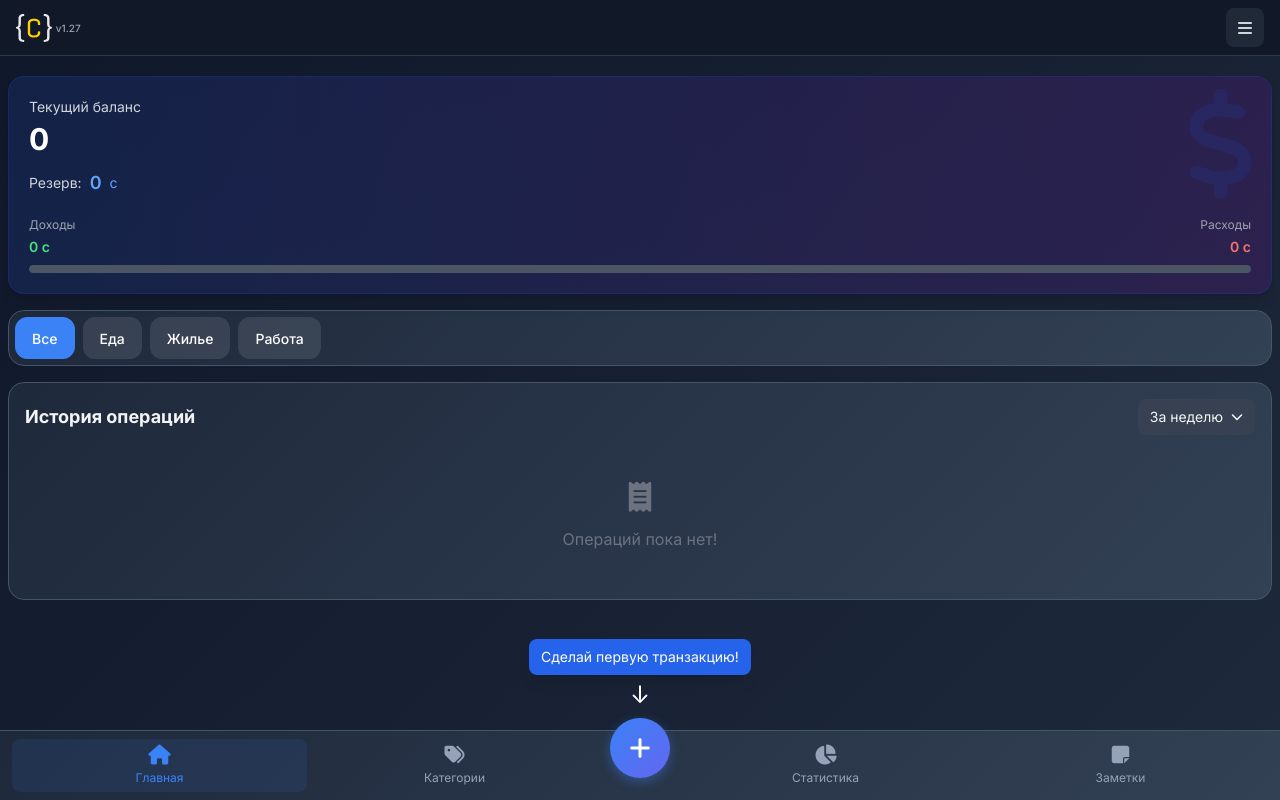
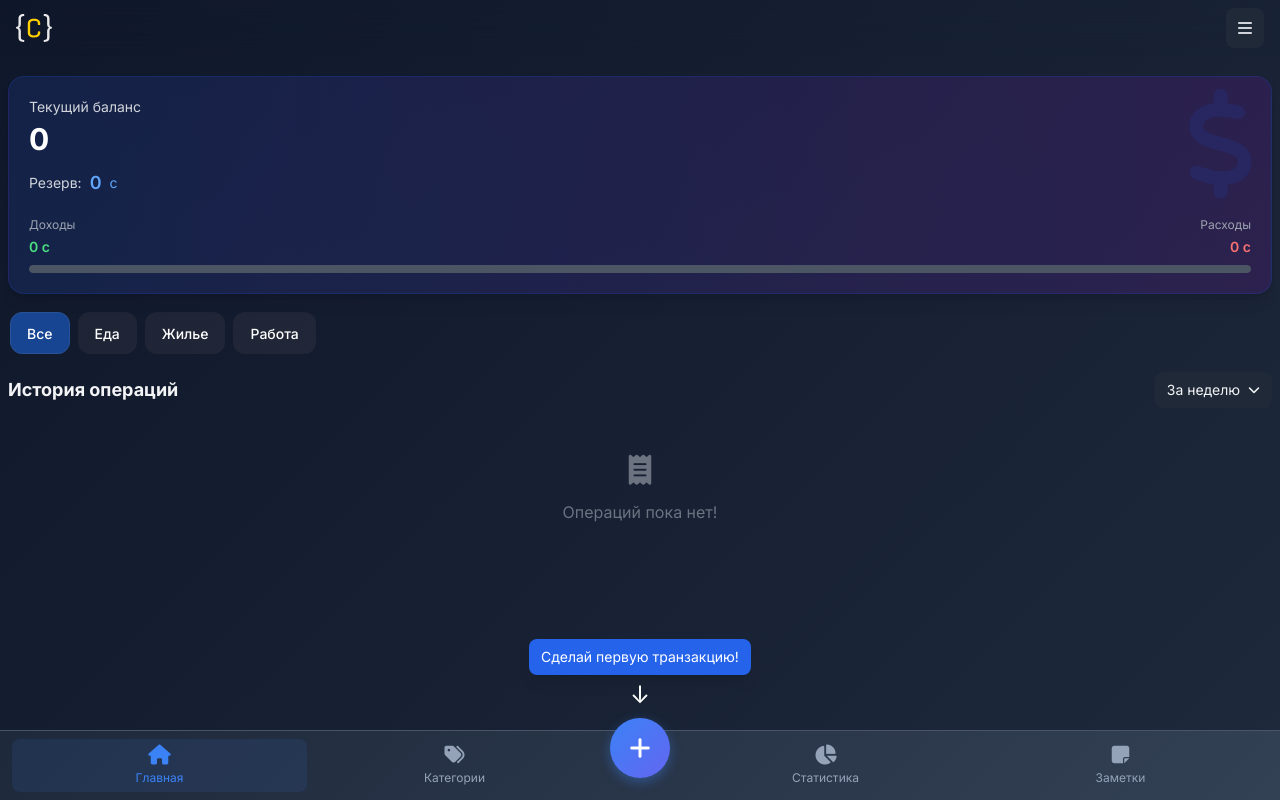
Before and after one commit to codifuse/wallet, a Django app: page / in a window 1280 px wide. Run offline with Django 5.2, Linux system fonts and the light colour scheme; the visitor is signed in with stand-in values (Sample User, id 1); data comes from the database, SQL or seed files in the repository; data that the repository does not hold is empty; some libraries are stand-ins or nearby versions.

Commit message:
updated design

```diff
--- a/main/static/main/app.js
+++ b/main/static/main/app.js
@@ -402,24 +402,26 @@ window.addTransactionToList = function(transaction, animate = true, append = fal
     }
 
    const html = `
-        <div class="transaction-item bg-gray-800 rounded-lg p-3 flex justify-between items-center ${animate ? 'animate-fadeIn' : ''}"
+    <div class="transaction-item flex justify-between items-center p-3 bg-gray-800/40 rounded-xl border border-gray-700/30 ${animate ? 'animate-fadeIn' : ''}"
          data-category-id="${transaction.category_id || transaction.categoryId || 'unknown'}"
          data-transaction-id="${transaction.id || ''}">
-            <div class="flex items-center space-x-3">
-                <div class="w-10 h-10 rounded-full flex items-center justify-center"
+        <div class="flex items-center">
+            <div class="w-10 h-10 rounded-lg flex items-center justify-center mr-3"
                  style="background-color: ${transaction.category_color || '#999'}22; color: ${transaction.category_color || '#999'}">
-                    <i class="${transaction.category_icon || 'fas fa-circle'}"></i>
+                <i class="${transaction.category_icon || 'fas fa-circle'} text-sm"></i>
             </div>
             <div>
-                    <p class="font-medium">${transaction.category_name || transaction.category || 'Прочее'}</p>
-                    ${transaction.description ? `<p class="text-xs text-gray-400 line-clamp-1 [max-width:20ch]">${transaction.description}</p>` : ''}
-                </div>
-            </div>
-            <div class="flex items-center space-x-3">
+                <p class="font-medium text-white text-sm">${transaction.category_name || transaction.category || 'Прочее'}</p>
+                ${transaction.description ? `<p class="text-gray-400 text-xs">${transaction.description}</p>` : ''}
+            </div>
+        </div>
+        <div class="flex items-center space-x-2">
+            <div class="text-right">
                 ${amountDisplay}
-                <button class="delete-transaction-btn text-red-400 hover:text-red-300 p-2 transition-colors"
+            </div>
+            <button class="delete-transaction-btn text-red-400 hover:text-red-300 p-1 transition-colors"
                     data-transaction-id="${transaction.id || ''}" title="Удалить транзакцию">
-                    <i class="fas fa-trash text-sm"></i>
+                <i class="fas fa-trash text-xs"></i>
             </button>
         </div>
     </div>
--- a/main/static/main/style.css
+++ b/main/static/main/style.css
@@ -32,11 +32,10 @@ body.modal-open {
     left: 0;
     right: 0;
     z-index: 100;
-    background: rgba(15, 23, 42, 0.8);
+
     backdrop-filter: blur(20px);
     -webkit-backdrop-filter: blur(20px);
     padding: 0.5rem 1rem;
-    border-bottom: 1px solid rgba(71, 85, 105, 0.5);
     height: 60px;
     box-sizing: border-box;
     flex-shrink: 0;
@@ -81,8 +80,8 @@ body.modal-open {
     padding: 0.5rem 0.75rem;
     align-items: center;
     height: 70px;
-    padding-bottom: env(safe-area-inset-bottom, 0px);
 }
+
 
 .mobile-nav-item {
     flex: 1;
@@ -153,9 +152,7 @@ body.modal-open {
 }
 
 .card-gradient {
-    background: linear-gradient(135deg, #1e293b 0%, #334155 100%);
-    border: 1px solid #475569;
-    border-radius: 1rem;
+
     margin-bottom: 1rem;
 }
 
@@ -191,7 +188,7 @@ body.modal-open {
 .tab {
     padding: 8px 16px;
     border-radius: 12px;
-    background: rgba(255, 255, 255, 0.1);
+    background: rgba(146, 130, 130, 0.1);
     color: white;
     cursor: pointer;
     white-space: nowrap;
@@ -200,8 +197,8 @@ body.modal-open {
 }
 
 .tab.active {
-    background: #3b82f6;
-    border-color: #3b82f6;
+    background: #174591;
+    border-color: #285399;
 }
 
 .tab:hover:not(.active) {
--- a/main/templates/index.html
+++ b/main/templates/index.html
@@ -44,10 +44,10 @@
     <div class="app-container">
        <!-- Верхний бар с логотипом, уведомлением и меню -->
 <!-- Хедер -->
-<div class="mobile-header bg-gray-900 px-4 h-14 flex items-center justify-between">
+<div class="mobile-header  px-4 h-14 flex items-center justify-between">
   <div class="flex items-center h-full">
     <img id="logo2" src="{% static 'main/ico.svg' %}" alt="coinza" class="h-7">
-    <span class="ml-1 text-[10px] text-gray-400 font-medium leading-none">v1.27</span>
+
   </div>
 
   <!-- Контейнер уведомлений ВНУТРИ хедера -->
@@ -117,7 +117,7 @@
     </div>
 </div>
                     <!-- Вкладки категорий -->
-                    <div class="card-gradient rounded-2xl p-1 mb-4">
+                    <div class="card-gradient rounded-2xl  mb-4">
                         <div class="tabs-container" id="tabsContainer">
                             <div class="tabs-wrapper" id="tabsWrapper">
                                 <!-- Вкладка "Все" -->
@@ -135,12 +135,12 @@
                     </div>
 
 <!-- История операций -->
-<div class="card-gradient rounded-2xl p-4">
+<div class="card-gradient rounded-2xl ">
     <div class="flex justify-between items-center mb-3">
         <h2 class="text-lg font-bold">История операций</h2>
         <!-- Кнопка фильтра -->
         <div class="relative">
-            <button id="filterToggleBtn" class="bg-gray-700 hover:bg-gray-600 px-3 py-2 rounded-lg text-sm flex items-center space-x-2 transition-colors">
+            <button id="filterToggleBtn" class="bg-gray-800 hover:bg-gray-600 px-3 py-2 rounded-lg text-sm flex items-center space-x-2 transition-colors">
                 <span id="currentFilterText">За неделю</span>
                 <i class="fas fa-chevron-down text-xs"></i>
             </button>
@@ -188,7 +188,7 @@
         <!-- Категории вкладка -->
         <div class="mobile-tab mt-5" id="tab-categories">
             <div class="mobile-section">
-                <div class="card-gradient rounded-2xl p-4">
+                <div class="card-gradient rounded-2xl ">
                     <div class="flex justify-between items-center mb-4">
                         <h2 class="text-lg font-bold mb-4 flex items-center">
                     <i class="fa-solid fa-icons text-blue-400 mr-2"></i>
@@ -217,7 +217,7 @@
 
 
      <!-- Обновленный блок "Резерв и сбережения" с новым дизайном -->
-<div class="card-gradient rounded-2xl p-4 mb-4">
+<div class="card-gradient rounded-2xl  mb-4">
     <h2 class="text-lg font-bold mb-4 flex items-center">
         <i class="fas fa-piggy-bank text-blue-400 mr-2"></i>
         Резерв и сбережения
@@ -536,7 +536,7 @@
 <div class="mobile-tab" id="tab-notes">
     <div class="mobile-section">
       <div class="mobile-content">
-        <div class="card-gradient rounded-2xl p-4">
+        <div class="card-gradient rounded-2xl">
             <div class="flex justify-between items-center mb-4">
                  <h2 class="text-lg font-bold mb-4 flex items-center">
                     <i class="fa-solid fa-feather-pointed text-blue-400 mr-2"></i>
@@ -659,8 +659,7 @@
     </div>
 </div>
 
-        <!-- Скрытый input для импорта -->
-        <input type="file" id="importInput" accept=".json" class="hidden">
+
 
     </div> <!-- Конец .app-container -->
 
```
Lines whose indentation alone changed are shown as unchanged.
